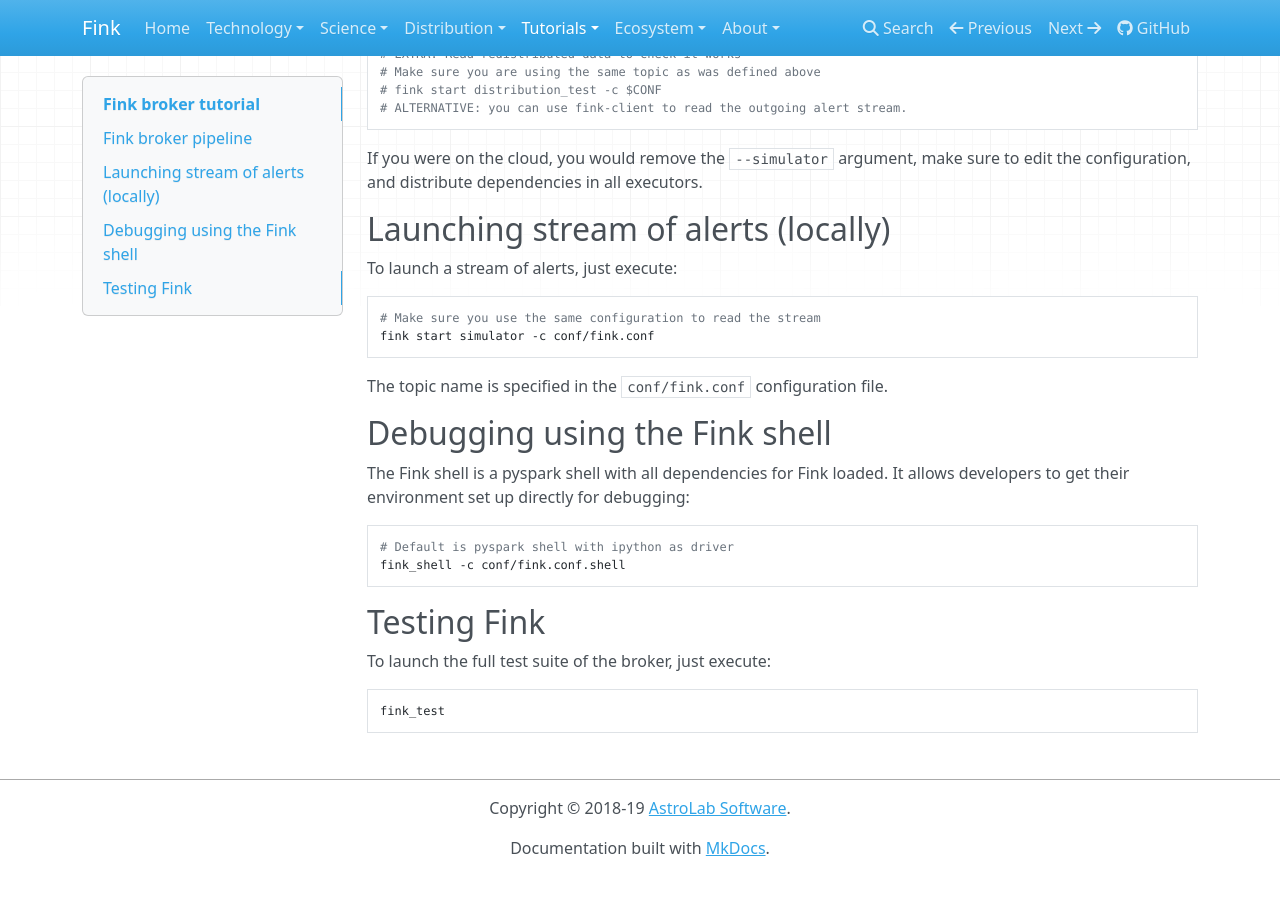
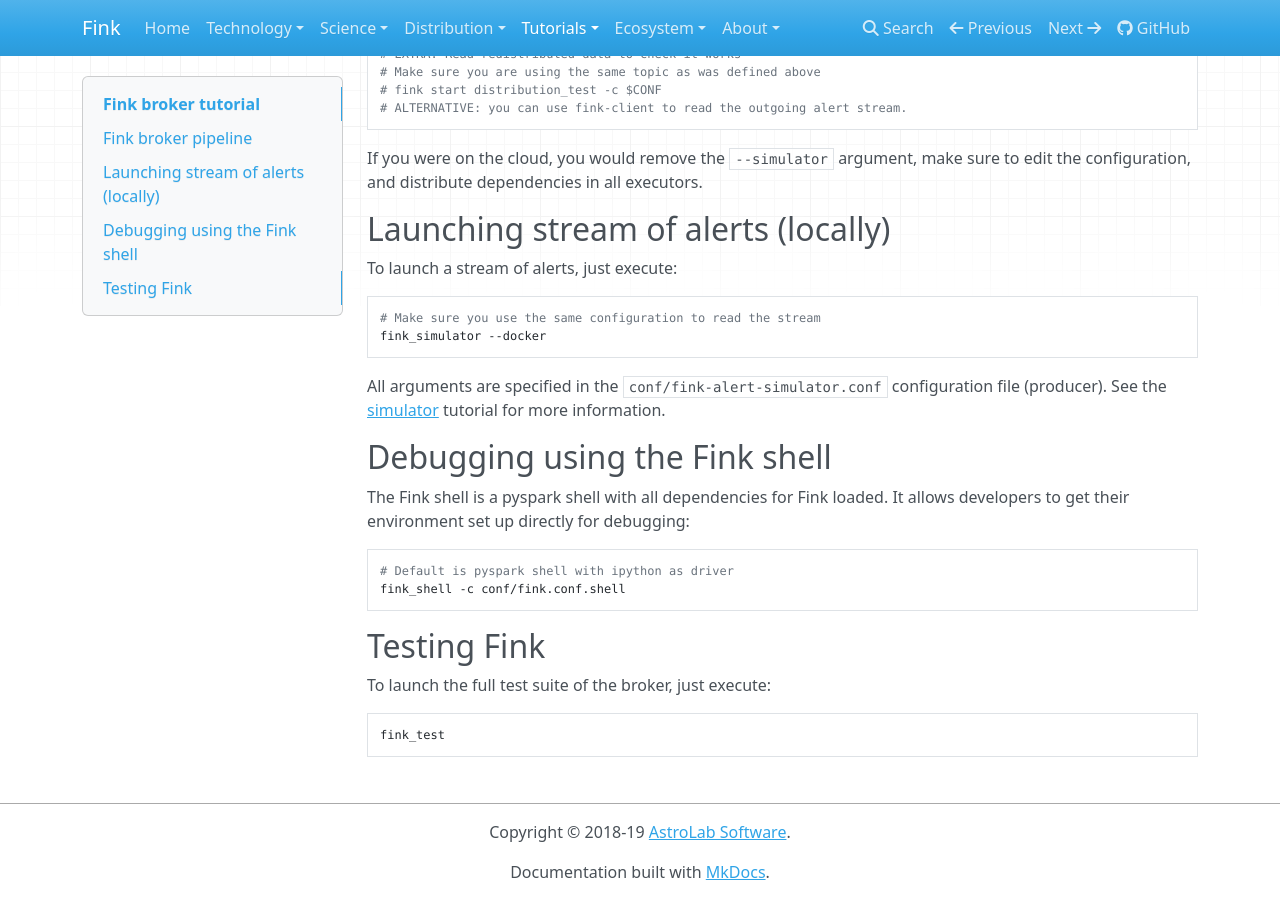
Before and after one commit to astrolabsoftware/fink, an MkDocs documentation site: the page built from docs/tutorials/deployment.md, in a window 1280 px wide and 900 px high, scrolled down 1007 px. Built offline with MkDocs 1.6.1, drawn with Linux system fonts in a browser that asks for light colours; nearby versions of some CDN libraries; before the commit the page ends 1883 px from its top, so only the background shows below that.

Commit message:
fIx typos

````diff
--- a/docs/tutorials/deployment.md
+++ b/docs/tutorials/deployment.md
@@ -59,10 +59,10 @@ To launch a stream of alerts, just execute:
 
 ```bash
 # Make sure you use the same configuration to read the stream
-fink start simulator -c conf/fink.conf
+fink_simulator --docker
 ```
 
-The topic name is specified in the `conf/fink.conf` configuration file.
+All arguments are specified in the `conf/fink-alert-simulator.conf` configuration file (producer). See the [simulator](simulator.md) tutorial for more information.
 
 ## Debugging using the Fink shell
 
````
Also changed, not shown: docs/broker/introduction.md (+1 -1 lines).
